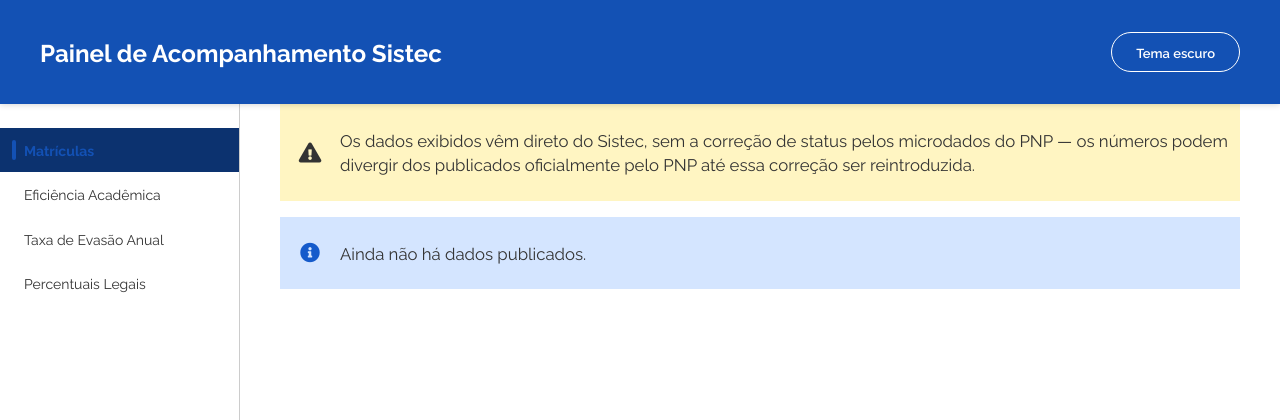
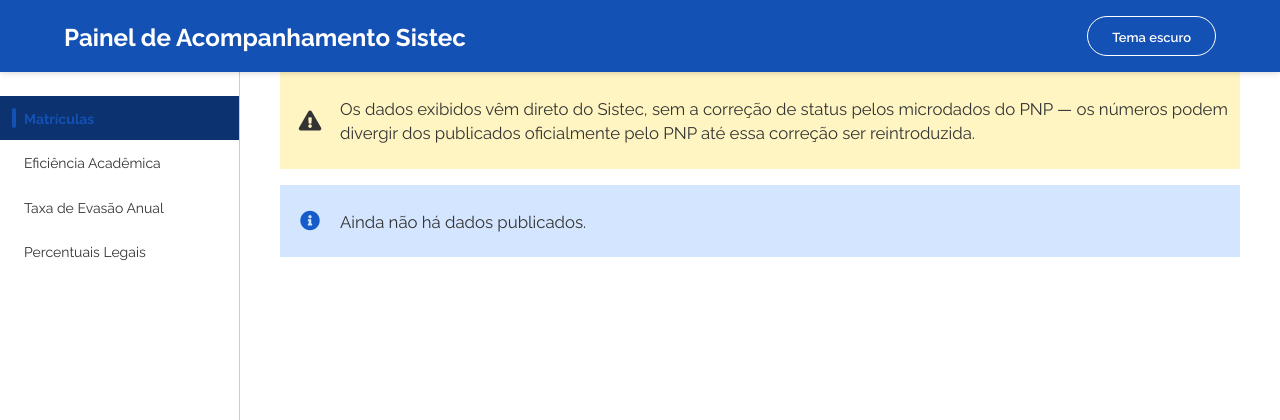
Before and after one commit to fabiodinizrossi/CalcSISTEC, a Flask app: page / in a window 1280 px wide. Shown: the top 420 px of the page. Run offline with Flask 3, Linux system fonts and the light colour scheme; data comes from the database, SQL or seed files in the repository; data that the repository does not hold is empty; parts of the project's set-up code (start-up, migrations or seed data) failed here and were passed over.

Commit message:
fix(ui): cabeçalho público volta aos 72px do protótipo
Zera o padding vertical do .br-header e aplica os 24px só nas laterais
do .header-top, para o min-height não somar com o padding (104px).

```diff
--- a/app/assets/style.css
+++ b/app/assets/style.css
@@ -290,12 +290,15 @@ pre{
   background: var(--color-primary-default);
   color: var(--pure-0);
   border-bottom: none;
+  padding-top: 0;
+  padding-bottom: 0;
 }
 .painel-publico .header-top{
   min-height: 72px;
   display: flex;
   align-items: center;
   gap: var(--spacing-scale-2x);
+  padding: 0 var(--spacing-scale-3x);
 }
 .painel-publico .header-titulo{
   font-size: var(--font-size-scale-up-03);
```
